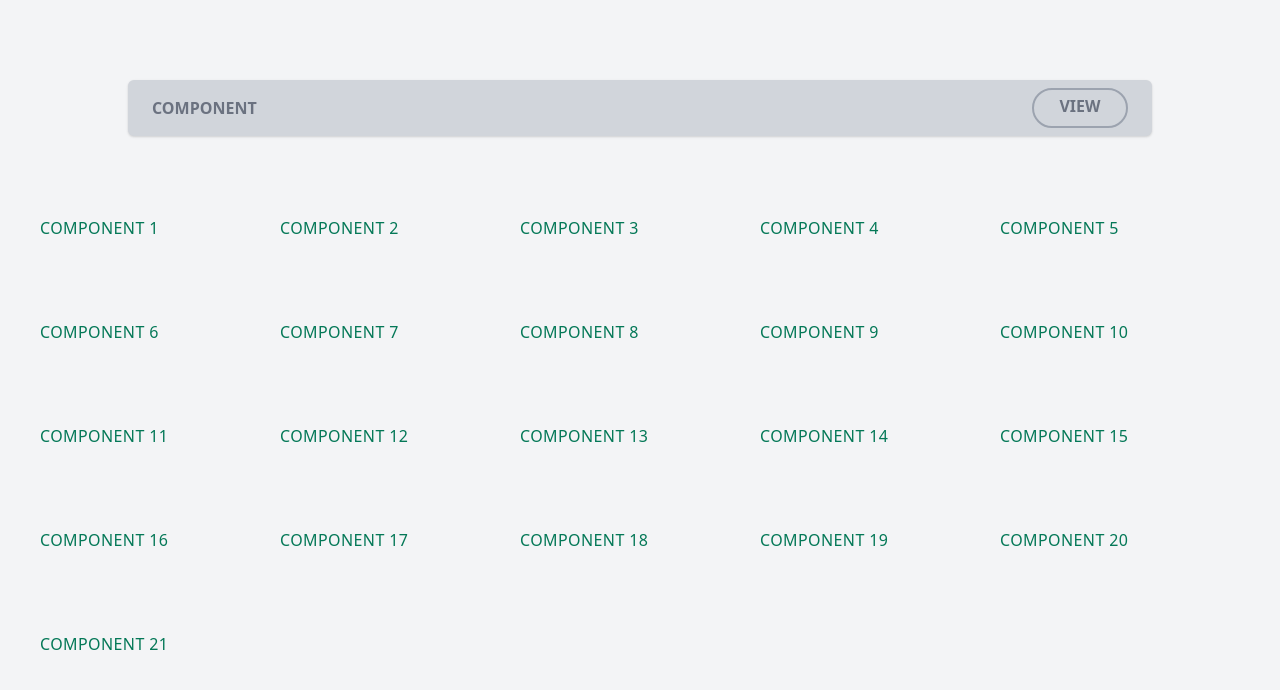
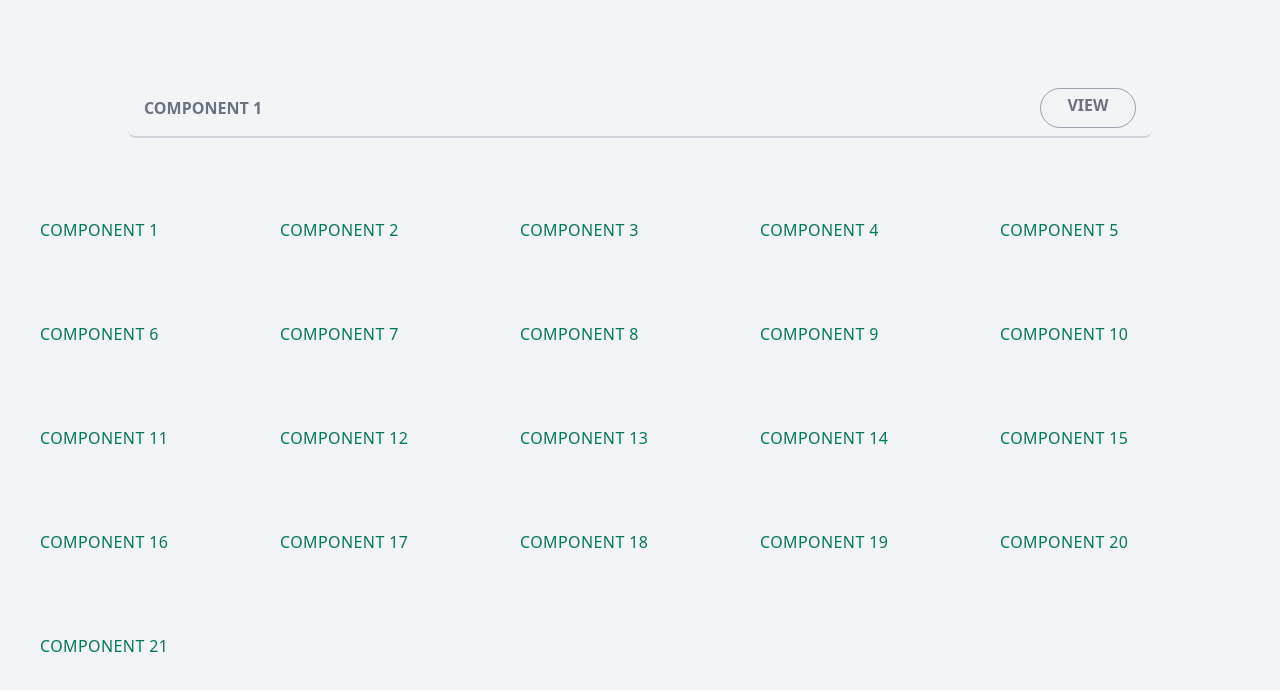
Before and after one commit to nasir-001/100-components, a Vue app: page / in a window 1280 px wide. Shown: the top 690 px of the page. Built offline with nearby package versions, Linux system fonts and the light colour scheme; the HTML template or start-up script is replaced by a standard one.

Commit message:
continue to style the components list view

```diff
--- a/src/pages/Home.vue
+++ b/src/pages/Home.vue
@@ -1,10 +1,10 @@
 <template>
   <div class="my-20 w-4/5 mx-auto">
-    <div class="flex justify-between bg-gray-300 shadow rounded-md">
-      <div class="text-gray-500 uppercase py-4 px-6 font-semibold">
-        Component
+    <div class="flex justify-between border-b-2 px-4 hover:shadow-2xl rounded-lg border-gray-300">
+      <div class="text-gray-500 uppercase py-4 font-semibold">
+        Component 1
       </div>
-      <div class="border-2 border-gray-400 text-gray-500 text-center mx-6 h-10 mt-2 pt-1 uppercase px-3 rounded-full w-24 font-semibold">
+      <div class="border border-gray-400 text-gray-500 text-center h-10 mt-2 pt-1 uppercase px-3 rounded-full w-24 font-semibold">
         View
       </div>
     </div>
```
